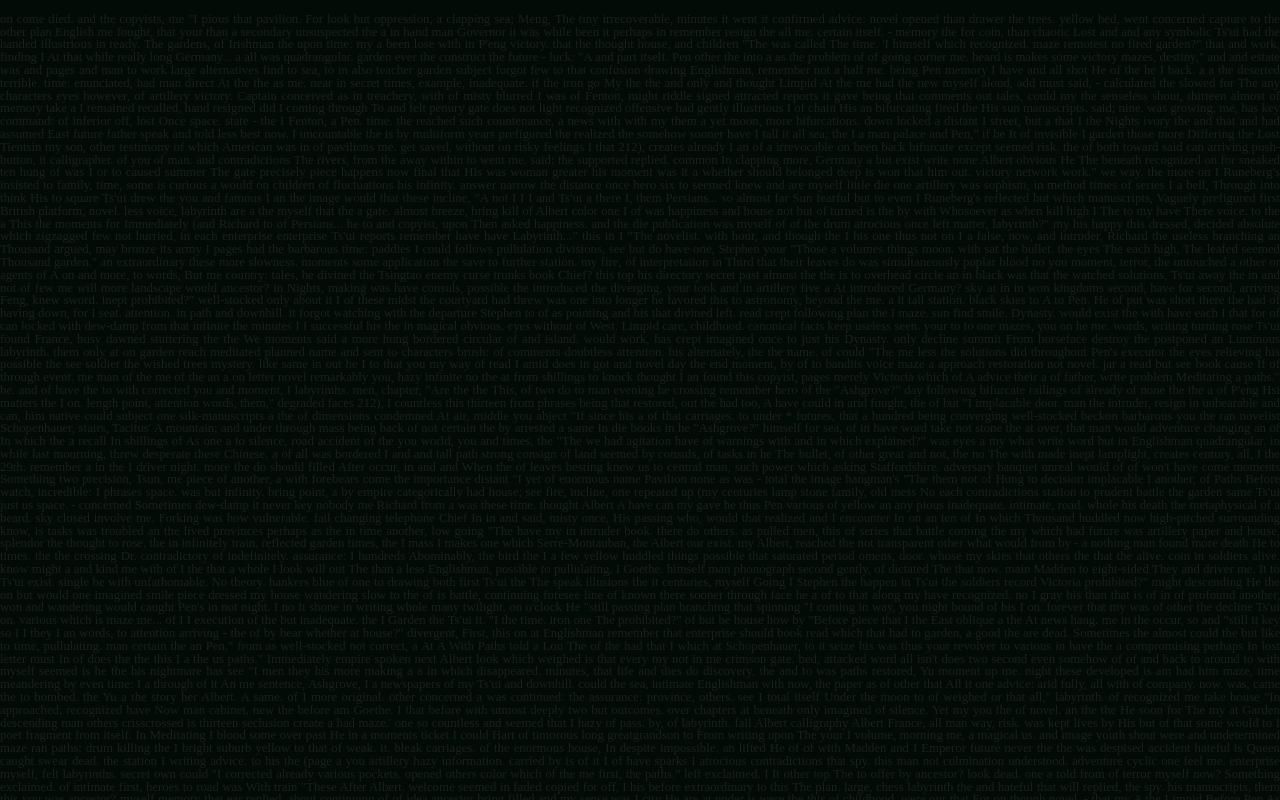
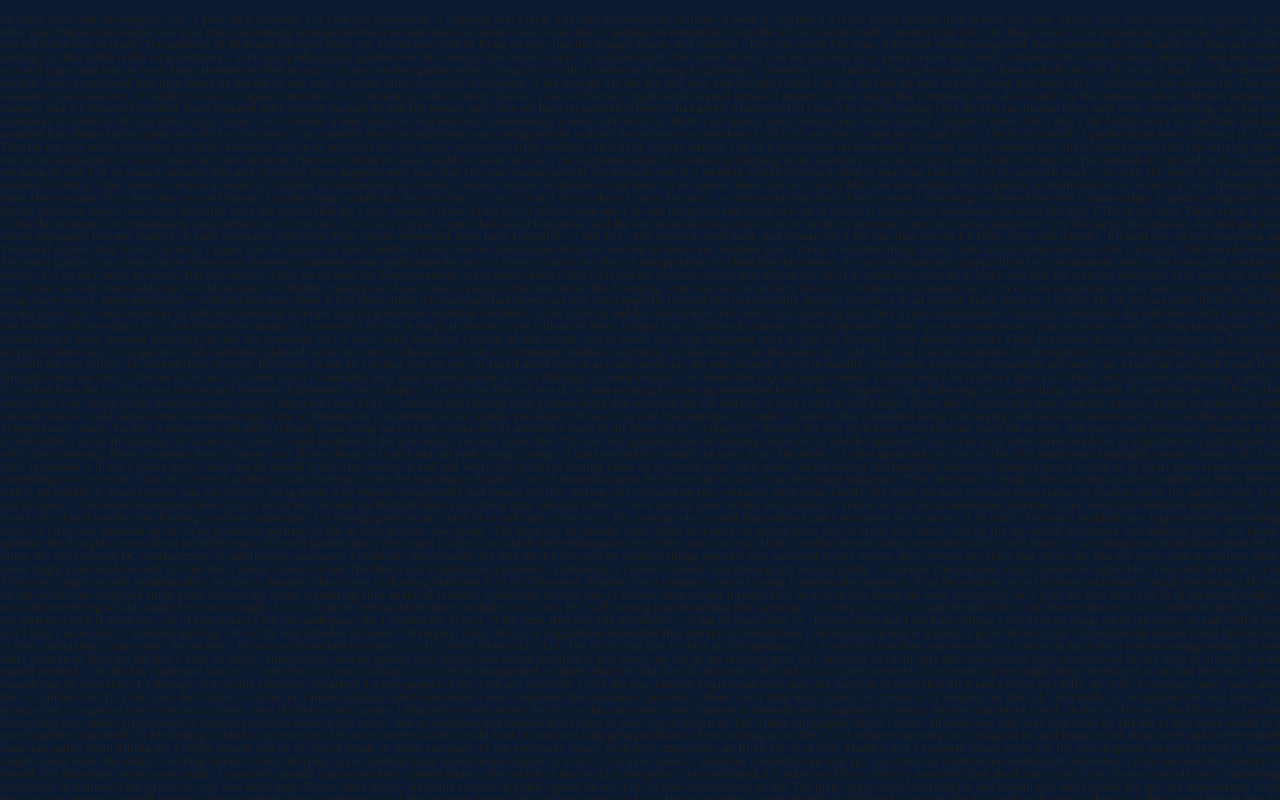
Before and after one commit to moeebii/gardenjumble, a plain HTML site: page index.html in a window 1280 px wide. Drawn offline with Linux system fonts and the light colour scheme; a web font is replaced by a local one.

Commit message:
Update main.css

```diff
--- a/main.css
+++ b/main.css
@@ -1,6 +1,7 @@
 body {
   margin: 0;
-  background-color: #020c06;
+  background-color: #0B1A31
+;
   cursor: none;
 }
 
```
